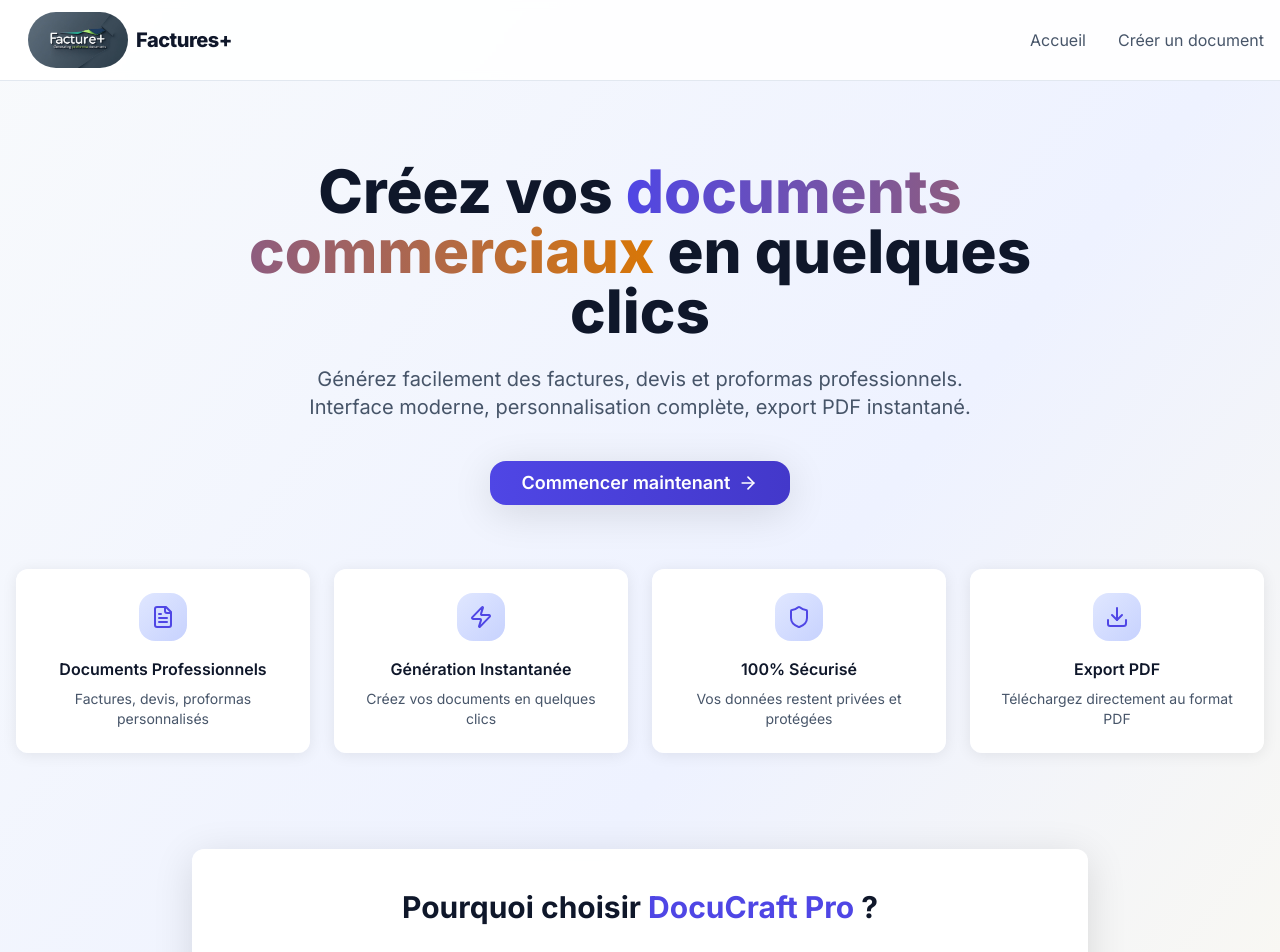
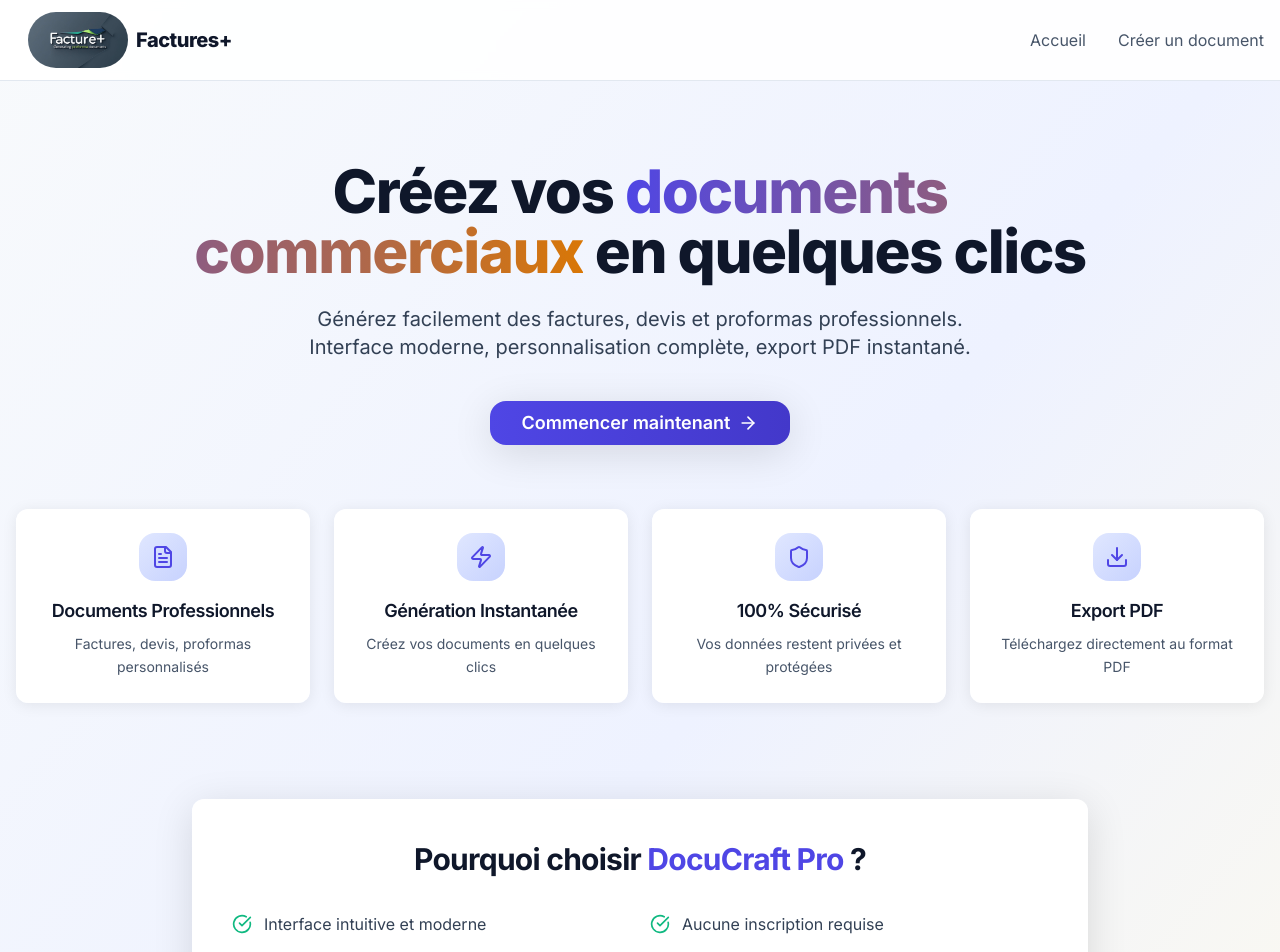
Before and after one commit to axel-chancia/factures-, a Next.js app: page / in a window 1280 px wide. Shown: the top 952 px of the page. Built offline with nearby package versions, Linux system fonts and the light colour scheme.

Commit message:
modified:   app/page.tsx

```diff
--- a/app/page.tsx
+++ b/app/page.tsx
@@ -71,8 +71,7 @@ export default function Home() {
           transition={{ duration: 0.6 }}
           className="text-center max-w-4xl mx-auto mb-16"
         >
-
-          <h1 className="text-5xl lg:text-6xl font-extrabold text-brand-900 leading-tight mb-6">
+          <h1 className="text-balance text-5xl lg:text-6xl font-extrabold text-brand-900 leading-snug tracking-tight mb-6">
             Créez vos{' '}
             <span className="text-transparent bg-clip-text bg-gradient-to-r from-primary-600 to-accent-600">
               documents commerciaux
@@ -80,7 +79,7 @@ export default function Home() {
             en quelques clics
           </h1>
 
-          <p className="text-xl text-brand-600 mb-10 max-w-2xl mx-auto">
+          <p className="text-balance text-lg sm:text-xl text-brand-700 leading-relaxed tracking-normal mb-10 max-w-2xl mx-auto">
             Générez facilement des factures, devis et proformas professionnels.
             Interface moderne, personnalisation complète, export PDF instantané.
           </p>
@@ -120,8 +119,12 @@ export default function Home() {
                   <div className="w-12 h-12 bg-gradient-to-br from-primary-100 to-primary-200 rounded-xl flex items-center justify-center mx-auto mb-4 group-hover:scale-110 transition-transform duration-300">
                     <feature.icon className="h-6 w-6 text-primary-600" />
                   </div>
-                  <h3 className="font-semibold text-brand-900 mb-2">{feature.title}</h3>
-                  <p className="text-brand-600 text-sm">{feature.description}</p>
+                  <h3 className="font-semibold text-brand-900 text-base lg:text-lg mb-2 tracking-tight leading-tight">
+                    {feature.title}
+                  </h3>
+                  <p className="text-brand-600 text-sm leading-relaxed">
+                    {feature.description}
+                  </p>
                 </CardContent>
               </Card>
             </motion.div>
@@ -137,15 +140,18 @@ export default function Home() {
         >
           <Card className="bg-white/95 border-0 shadow-strong backdrop-blur-md">
             <CardContent className="p-10">
-              <h2 className="text-3xl font-bold text-brand-900 mb-8 text-center">
-                Pourquoi choisir <span className="text-primary-600">DocuCraft Pro</span> ?
+              <h2 className="text-balance text-3xl font-bold text-brand-900 mb-8 text-center leading-snug tracking-tight">
+                Pourquoi choisir{' '}
+                <span className="text-primary-600">DocuCraft Pro</span> ?
               </h2>
 
               <div className="grid md:grid-cols-2 gap-5">
                 {benefits.map((benefit, index) => (
                   <div key={index} className="flex items-center gap-3">
                     <CheckCircle className="h-5 w-5 text-success-500" />
-                    <span className="text-brand-700">{benefit}</span>
+                    <span className="text-brand-700 text-sm sm:text-base leading-snug tracking-normal">
+                      {benefit}
+                    </span>
                   </div>
                 ))}
               </div>
```
